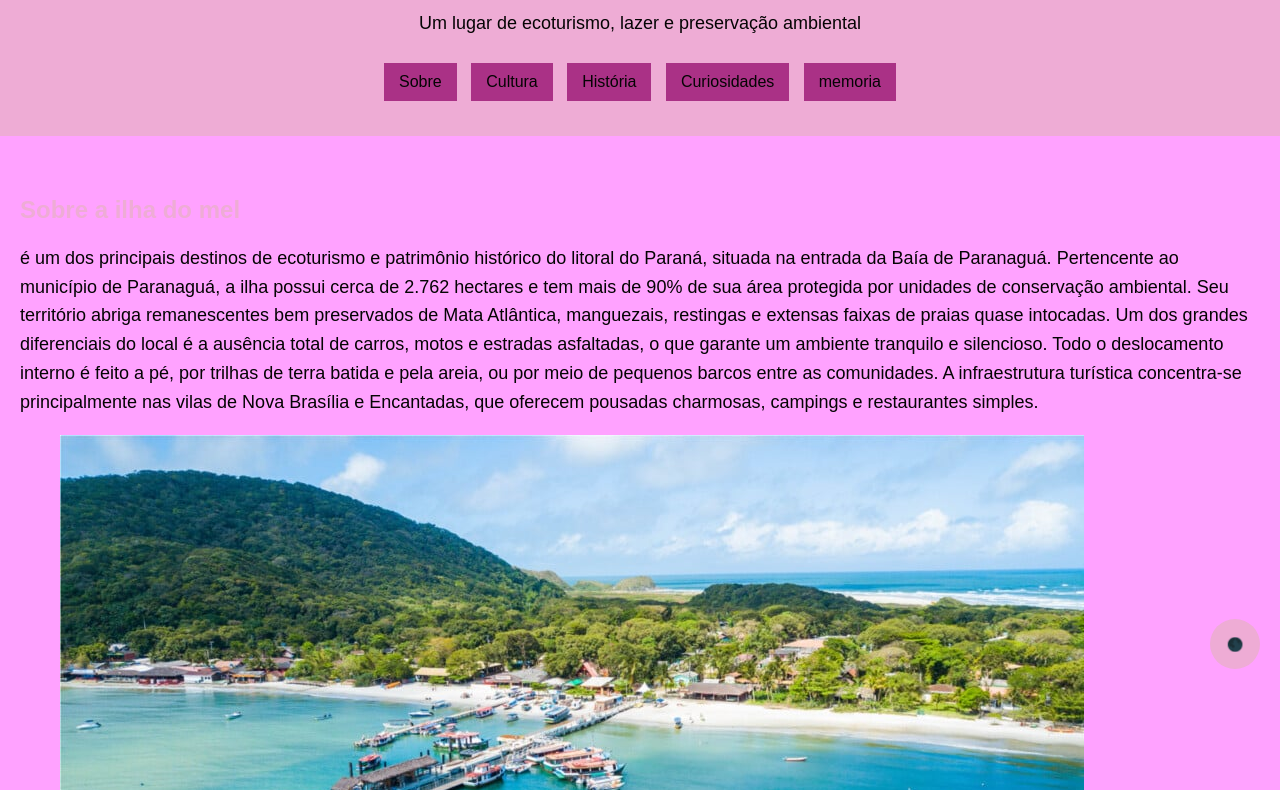
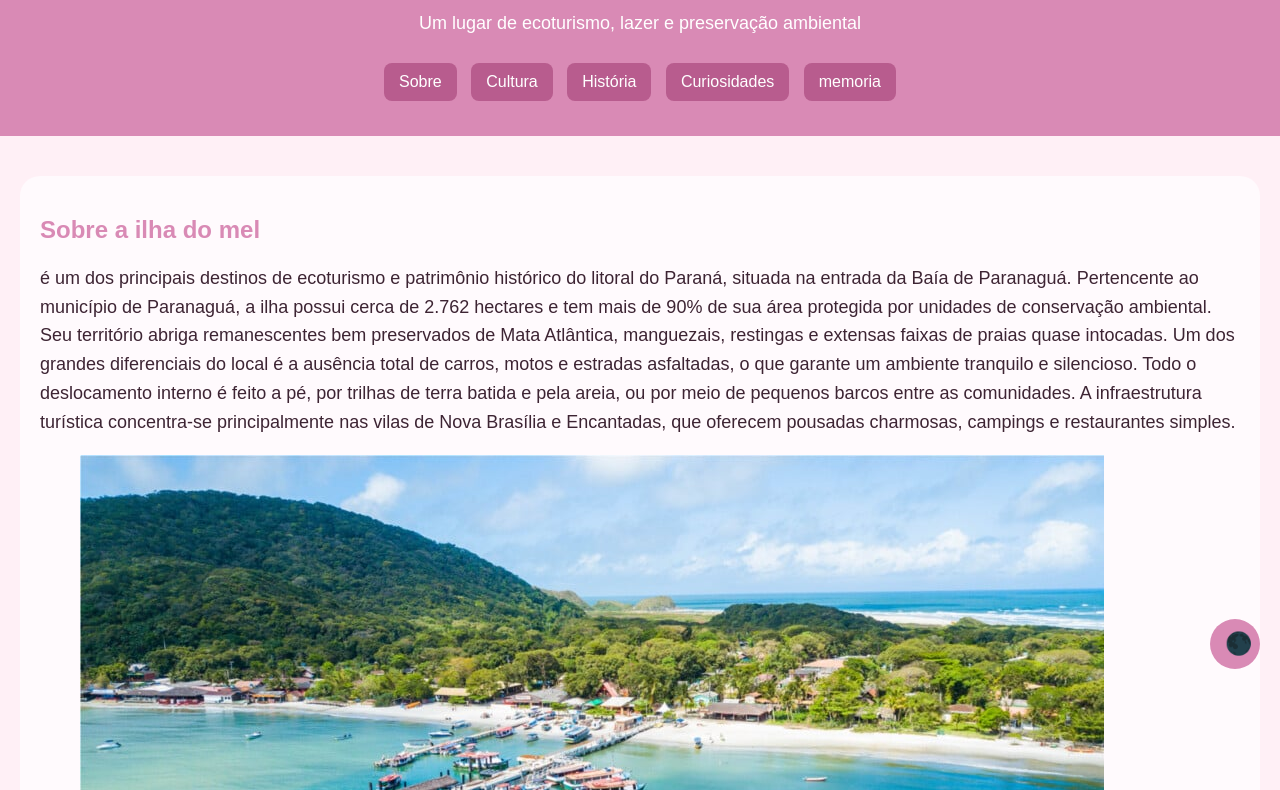
Before and after one commit to kauanyalvesoliveira-art/tarefa.ed-digital, a plain HTML site: page index.html in a window 1280 px wide. Shown: the part 111-901 px from the top of the page. Drawn offline with Linux system fonts and the light colour scheme.

Commit message:
Update style.cssh

```diff
--- a/style.css
+++ b/style.css
@@ -1,43 +1,48 @@
-:root{
-    --cor-fundo:#ffa2ff;
-    --cor-texto:#050404;
-    --cor-principal:#eeacd5;
-    --cor-segundaria:#aa3186;
-    --cor-hover:#a81c8a;
-    --cor-superficie:#white;
-    --cor-card:#f77ed8;
-    --cor-legenda: #020202;
-    --cor-clara: #white;
-    --cor-rodape: #ad4c9d;
+:root {
+    --cor-fundo: #fff0f6;
+    --cor-texto: #3d2433;
+    --cor-principal: #d98ab5;
+    --cor-segundaria: #b85c8e;
+    --cor-hover: #963f70;
+    --cor-superficie: #fffafd;
+    --cor-card: #fce1ed;
+    --cor-legenda: #75445e;
+    --cor-clara: #ffffff;
+    --cor-rodape: #bd7099;
 }
-.tema-ecuro{
-    --cor-fundo: #121212;
-    --cor-texto: #f5f5f5;
-    --cor-principal: #b69be7;
-    --cor-superficie: #1e1e1e;
-    --cor-card: #2b2530;
+
+.tema-escuro {
+    --cor-fundo: #21151e;
+    --cor-texto: #fff0f6;
+    --cor-principal: #a96b91;
+    --cor-segundaria: #86506f;
+    --cor-hover: #b77a9e;
+    --cor-superficie: #30212c;
+    --cor-card: #493044;
+    --cor-legenda: #f2cadd;
+    --cor-clara: #ffffff;
+    --cor-rodape: #70465e;
 }
-body{
+
+body {
     background-color: var(--cor-fundo);
     color: var(--cor-texto);
     font-family: Arial, sans-serif;
     margin: 0;
 }
 
-header{
+header {
     background-color: var(--cor-principal);
     color: var(--cor-clara);
     text-align: center;
     padding: 30px;
-
 }
 
-h1{
+h1 {
     font-size: 36px;
-
 }
 
-h2{
+h2 {
     color: var(--cor-principal);
 }
 
@@ -57,15 +62,15 @@ nav a {
     padding: 10px 15px;
     margin: 5px;
     display: inline-block;
+    border-radius: 8px;
 }
 
-nav- a:hover {
-    background-color:#6b2d5c
+nav a:hover {
+    background-color: var(--cor-hover);
 }
 
-{ main
-
-
+main {
+    padding: 20px;
 }
 
 section {
@@ -73,7 +78,6 @@ section {
     margin: 20px 0;
     padding: 20px;
     border-radius: 20px;
-
 }
 
 figcaption {
@@ -89,17 +93,16 @@ figcaption {
     margin: 25px 0;
     border-left: 6px solid var(--cor-principal);
     border-radius: 10px;
-
 }
 
-card h3{
+.card h3 {
     margin-top: 0;
 }
 
-footer{
-    background-color: var(--cor-principal);
+footer {
+    background-color: var(--cor-rodape);
     color: var(--cor-clara);
-    text-align:center;
+    text-align: center;
     padding: 20px;
     margin-top: 30px;
 }
@@ -107,34 +110,34 @@ footer{
 button {
     background-color: var(--cor-principal);
     color: var(--cor-clara);
-      border:none;
+    border: none;
     padding: 10px 15px;
     border-radius: 8px;
     cursor: pointer;
 }
 
 button:hover {
-    background-color: var(--)
+    background-color: var(--cor-hover);
 }
 
 .curtir {
-    display:block;
-    width:fit-content;
+    display: block;
+    width: fit-content;
     margin: 20px auto;
 }
 
-.cards-curiosidades{
-    display: flax;
+.cards-curiosidades {
+    display: flex;
     gap: 20px;
     flex-wrap: wrap;
 }
 
-.btn-tema{
+.btn-tema {
     position: fixed;
     right: 20px;
     bottom: 20px;
     width: 50px;
     height: 50px;
     border-radius: 50%;
-    font-size: 22 px;
+    font-size: 22px;
 }
```
Lines whose indentation alone changed are shown as unchanged.
